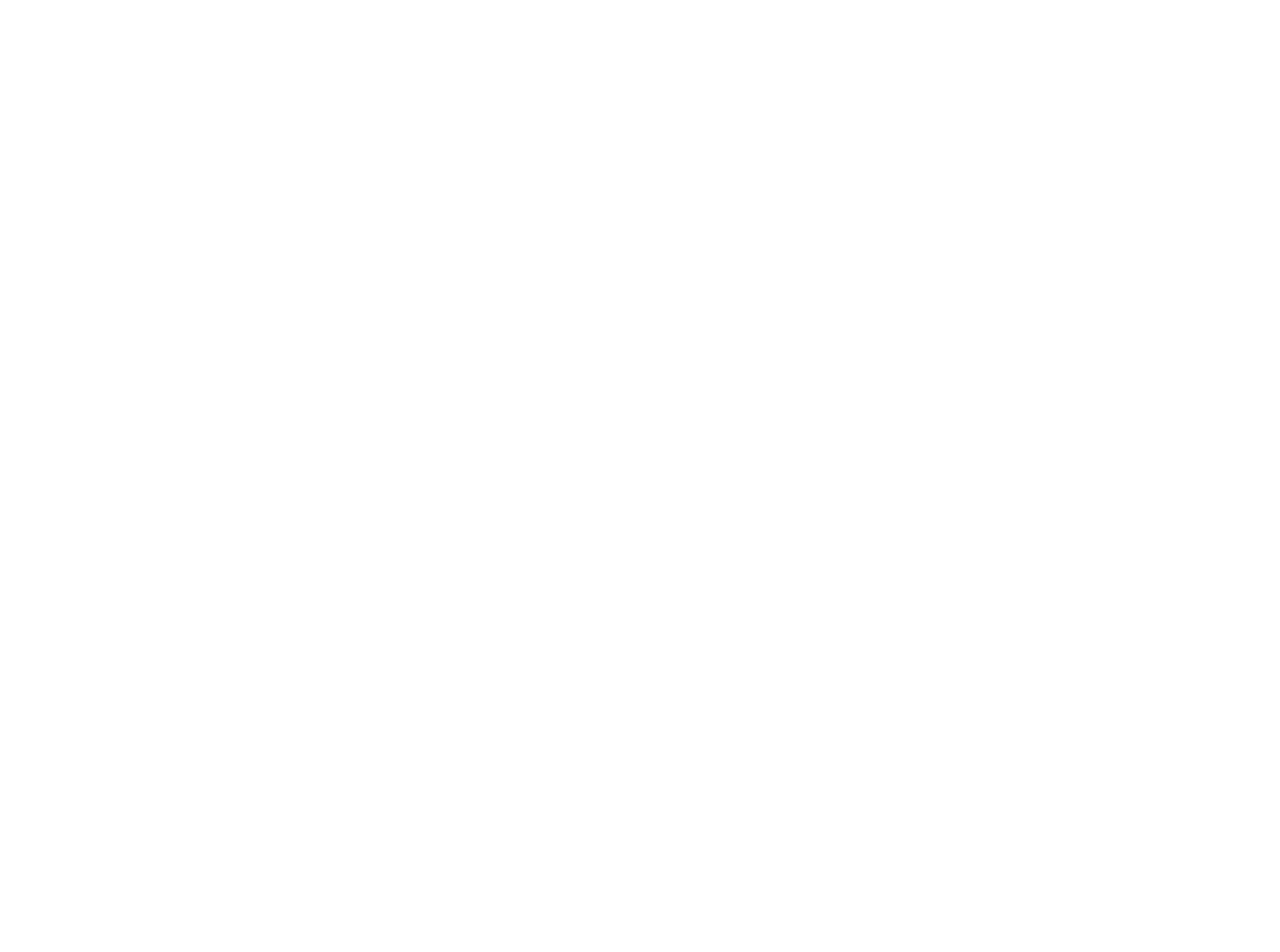
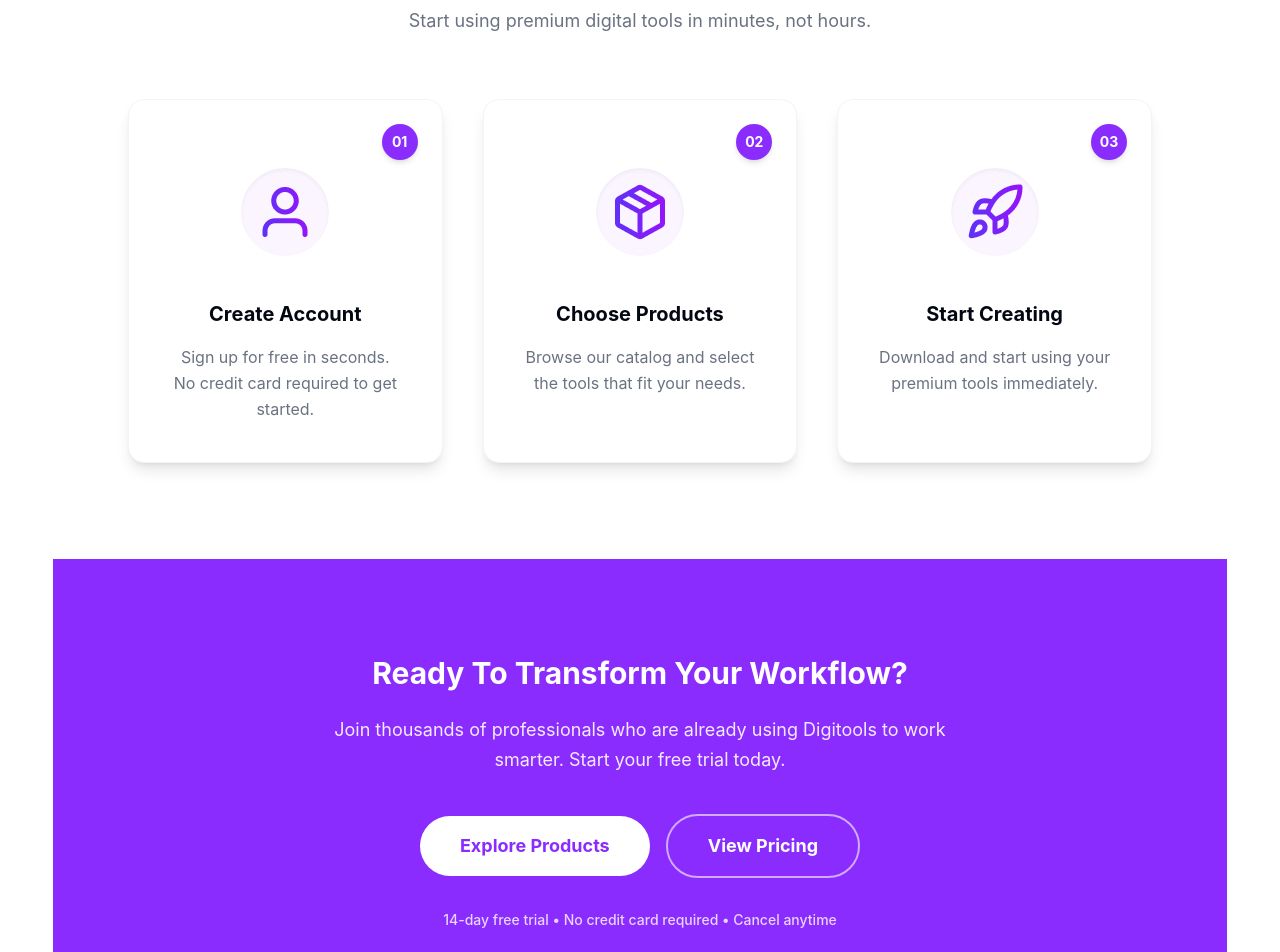
Before and after one commit to raidibney/ASSIGNMENT-6, a React (Vite) app: page / in a window 1280 px wide. Shown: the part 1200-2152 px from the top of the page. Before the commit the page ends 1045 px from the top, so only its background shows below. Built offline with nearby package versions, Linux system fonts and the light colour scheme.

Commit message:
getstarted and ready section added

```diff
--- a/src/App.jsx
+++ b/src/App.jsx
@@ -1,8 +1,10 @@
 
 import './App.css'
+import Getstarted from './Components/Getstarted'
 import Herosection from './Components/Herosection'
 import Navbar from './Components/Navbar'
 import Rating from './Components/Rating'
+import Ready from './Components/Ready'
 import './index.css'
 
 function App() {
@@ -14,6 +16,8 @@
       <Navbar></Navbar>
       <Herosection></Herosection>
       <Rating></Rating>
+      <Getstarted></Getstarted>
+      <Ready></Ready>
     </>
   )
 }
--- /dev/null
+++ b/src/Components/Getstarted.jsx
@@ -0,0 +1,89 @@
+import React from 'react';
+import userIconPng from '../assets/user.png';
+import rocket from '../assets/rocket.png';
+import boxIconPng from '../assets/package.png';
+
+const Getstarted = () => {
+
+    const stepsData = [
+        {
+            id: "01",
+            title: "Create Account",
+            description: "Sign up for free in seconds. No credit card required to get started.",
+            icon: (
+                <img src={userIconPng}></img>
+            ),
+        },
+        {
+            id: "02",
+            title: "Choose Products",
+            description: "Browse our catalog and select the tools that fit your needs.",
+            icon: (
+                  <img src={boxIconPng }></img>
+            ),
+        },
+        {
+            id: "03",
+            title: "Start Creating",
+            description: "Download and start using your premium tools immediately.",
+            icon: (
+                 <img src={rocket}></img>
+            ),
+        },
+    ];
+
+    return (
+        <section className="bg-white py-24 px-4 relative overflow-hidden w-11/12 mx-auto">
+
+            {/* Top part of the  Section */}
+            <div className="text-center mb-16 relative">
+
+                <h2 className="text-4xl font-extrabold text-gray-900 mb-5 leading-tight">
+                    Get Started In 3 Steps
+                </h2>
+
+                <p className="text-gray-500 max-w-xl mx-auto text-lg leading-relaxed">
+                    Start using premium digital tools in minutes, not hours.
+                </p>
+
+
+
+            </div>
+
+            {/* cards Grid */}
+            <div className="max-w-5xl mx-auto grid grid-cols-1 md:grid-cols-3 gap-10">
+                {stepsData.map((step) => (
+                    <div
+                        key={step.id}
+                        className="bg-white border border-gray-100 rounded-2xl p-10 pt-16 text-center relative shadow-lg hover:shadow-xl transition-shadow duration-300"
+                    >
+                        {/* Purple Number Badge */}
+                        <div className="absolute top-6 right-6 w-9 h-9 bg-[#8B2CFF] text-white rounded-full flex items-center justify-center font-bold text-sm shadow-md">
+                            {step.id}
+                        </div>
+
+                        {/* Purple Circular Icon Container */}
+                        <div className="w-24 h-24 bg-purple-50 rounded-full flex items-center justify-center mx-auto mb-10 border-4 border-white shadow-inner">
+                            {step.icon}
+                        </div>
+
+                        {/*  Title */}
+                        <h3 className="text-xl font-bold text-gray-950 mb-4">
+                            {step.title}
+                        </h3>
+
+                        {/*  Description */}
+                        <p className="text-gray-500 text-base leading-relaxed max-w-xs mx-auto">
+                            {step.description}
+                        </p>
+                    </div>
+                ))}
+            </div>
+
+
+
+        </section>
+    );
+};
+
+export default Getstarted;
--- /dev/null
+++ b/src/Components/Ready.jsx
@@ -0,0 +1,37 @@
+import React from 'react';
+
+const Ready = () => {
+    return (
+        <section className="bg-[#8B2CFF] py-24 px-4  text-center text-white w-11/12 mx-auto ">
+            <div className="max-w-4xl mx-auto">
+                {/* Heading */}
+                <h2 className="text-3xl font-bold mb-6">
+                    Ready To Transform Your Workflow?
+                </h2>
+
+                {/* text */}
+                <p className="text-lg opacity-90 mb-10 max-w-2xl mx-auto leading-relaxed">
+                    Join thousands of professionals who are already using Digitools to work smarter.
+                    Start your free trial today.
+                </p>
+
+                {/* Buttons */}
+                <div className="flex flex-col sm:flex-row items-center justify-center gap-4 mb-8">
+                    <button className="bg-white text-[#8B2CFF] px-10 py-4 rounded-full font-bold text-lg hover:bg-gray-100 transition-colors">
+                        Explore Products
+                    </button>
+                    <button className="border-2 border-white/60 text-white px-10 py-4 rounded-full font-bold text-lg hover:bg-white/10 transition-colors">
+                        View Pricing
+                    </button>
+                </div>
+
+                {/* Footer small text */}
+                <p className="text-sm opacity-80 font-medium">
+                    14-day free trial • No credit card required • Cancel anytime
+                </p>
+            </div>
+        </section>
+    );
+};
+
+export default Ready;
```
Also changed, not shown: src/Components/Footer.jsx (added).
